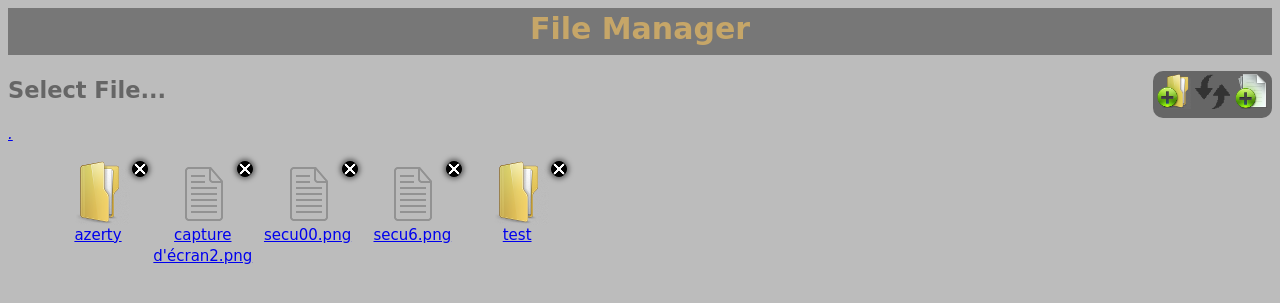
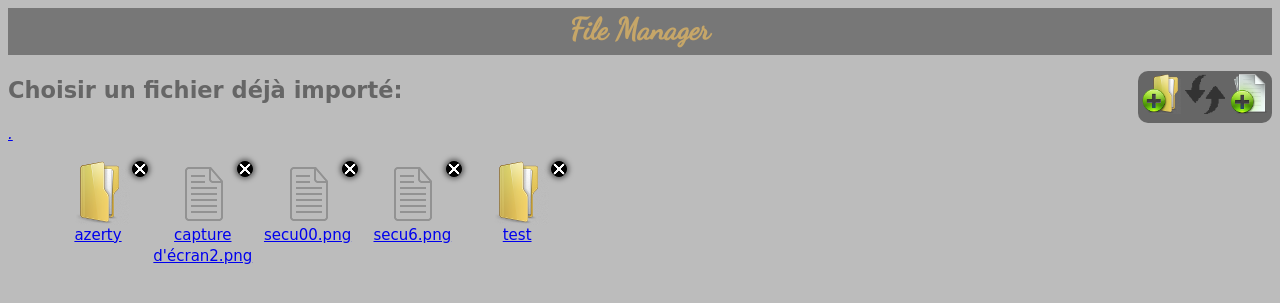
Before and after one commit to nomDeZeus/fileManager, a PHP site: page /fancybox.php in a window 1280 px wide. Shown: the top 303 px of the page. Run offline with PHP 8.4, Linux system fonts and the light colour scheme; some libraries are stand-ins or nearby versions.

Commit message:
Amelioration design (version finale ?)

```diff
--- a/css/fancy.css
+++ b/css/fancy.css
@@ -48,6 +48,7 @@ ul li{
     vertical-align: top;
     color: #c6a668;
     text-align: center;
+    font-family: 'Dancing Script', cursive;
 }
 
 #icone
@@ -67,7 +68,7 @@ ul li{
 }
 
 body {
-    font-family: "Dancing Script", cursive, "Helvetica Neue", Helvetica, Arial, sans-serif;
+    font-family: cursive, "Helvetica Neue", Helvetica, Arial, sans-serif;
     font-size: 15px;
     line-height: 1.42857;
     color: #fff;
--- a/fancybox.php
+++ b/fancybox.php
@@ -41,6 +41,8 @@ if($baseDir === $currentDir){
           content="width=device-width, user-scalable=no, initial-scale=1.0, maximum-scale=1.0, minimum-scale=1.0">
     <meta http-equiv="X-UA-Compatible" content="ie=edge">
     <title>Document</title>
+    <link href="https://fonts.googleapis.com/css?family=Dancing+Script" rel="stylesheet">
+    <link href="https://fonts.googleapis.com/css?family=Lemonada" rel="stylesheet">
     <link rel="stylesheet" href="fancybox/source/jquery.fancybox.css">
     <link rel="stylesheet" href="css/fancy.css">
 </head>
@@ -53,17 +55,17 @@ if($baseDir === $currentDir){
                 <tr>
                     <td>
                         <a href="./mkdir.php?iframe&dir=<?php echo $requestedDir; ?>" id="folder">
-                            <img src="img/New-Folder.png" alt="Create Folder" title="Cliquez pour créer un dossier" height="35" width="35"/>
+                            <img src="img/New-Folder.png" alt="Creer un dossier" title="Cliquez pour créer un dossier" height="40" width="40"/>
                         </a>
                     </td>
                     <td>
                         <a href="">
-                            <img src="img/refresh.png" alt="Refresh" title="Cliquez pour raffraichir" height="35" width="35"/>
+                            <img src="img/refresh.png" alt="Rafraichir" title="Cliquez pour raffraichir" height="40" width="40"/>
                         </a>
                     </td>
                     <td>
                         <a href="./file.php?iframe&dir=<?php echo $requestedDir; ?>" id="file">
-                            <img src="img/New-File.png" alt="Create File" title="Cliquez pour créer un fichier" height="35" width="35"/>
+                            <img src="img/New-File.png" alt="Rajouter un fichier" title="Cliquez pour rajouter un fichier" height="40" width="40"/>
                         </a>
                     </td>
                 </tr>
@@ -72,7 +74,7 @@ if($baseDir === $currentDir){
     </div>
     <section>
         <header>
-            <h1>Select File...</h1>
+            <h1>Choisir un fichier déjà importé:</h1>
             <nav><i>
                 <?php
                 //echo $printed.'/';
--- a/mkdir.php
+++ b/mkdir.php
@@ -46,12 +46,12 @@ if(!isset($_POST['dirname'])) {
     if(!($currentDir = dir_is_valid($requestedDir, $baseDir))){
         exit;
     }
-    set_error_handler(function() { /* ignore errors */echo 'wrong folder name'; exit; });
+    set_error_handler(function() { /* ignore errors */echo 'Erreur lors de la creation. Verifiez les doublons'; exit; });
     $create = mkdir($currentDir.'/'.$dirname);
     restore_error_handler();
 
     if(strpos(realpath($currentDir.'/'.$dirname), $baseDir) !== 0){
-        echo 'wrong folder name';
+        echo 'Erreur lors de la creation. Verifiez les doublons';
         unlink($currentDir.'/'.$dirname);
         exit;
     }
```
Also changed, not shown: file.php (+4 -4 lines).
